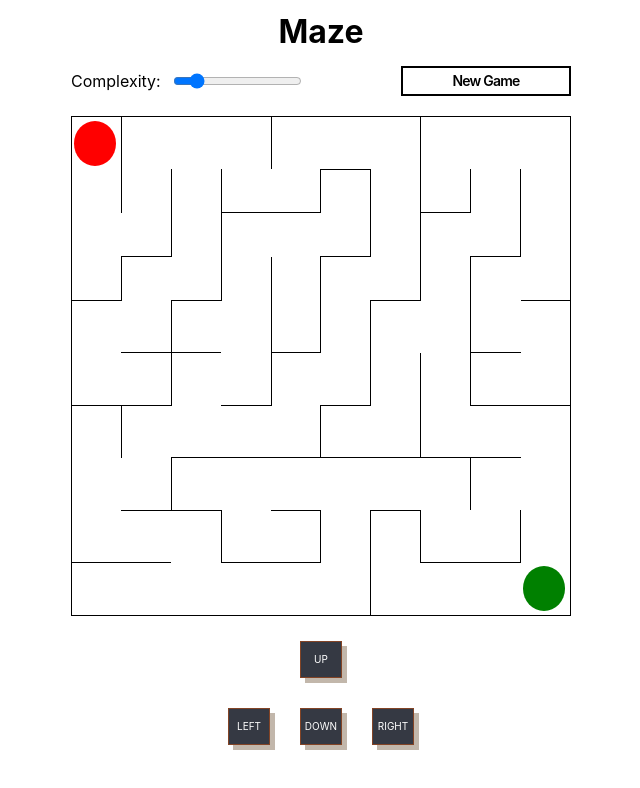
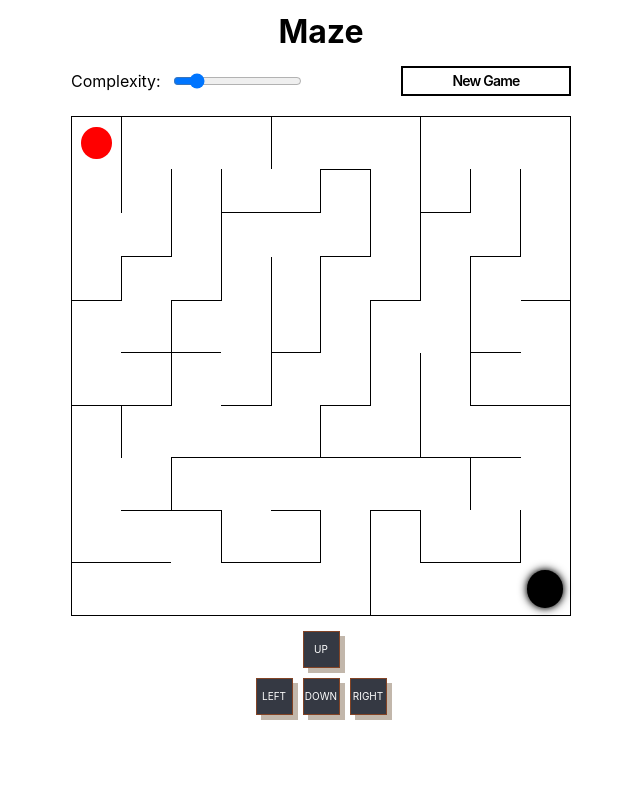
Before and after one commit to Bedlam343/A-Maze-Ing, a React (Vite) app: page / in a window 1280 px wide. Shown: the top 788 px of the page, without its empty margins (319-959 px from the left). Built offline with nearby package versions, Linux system fonts and the light colour scheme.

Commit message:
Black hole target

```diff
--- a/src/components/Maze.tsx
+++ b/src/components/Maze.tsx
@@ -24,13 +24,23 @@ const Maze = ({ maze, playerPos }: PropsType) => {
       classes.push("leftWall");
     }
 
+    // draw destination
+    if (row === maze.length - 1 && col === maze[0].length - 1) {
+      classes.push("destination");
+    }
     // draw player
     if (row === playerPos[0] && col === playerPos[1]) {
       classes.push("player");
     }
-    // draw destination
-    if (row === maze.length - 1 && col === maze[0].length - 1) {
-      classes.push("destination");
+
+    // win condition
+    if (
+      row === maze.length - 1 &&
+      col === maze[0].length - 1 &&
+      row === playerPos[0] &&
+      col === playerPos[1]
+    ) {
+      classes.push("win");
     }
 
     return classes.join(" ");
@@ -46,7 +56,9 @@ const Maze = ({ maze, playerPos }: PropsType) => {
                 key={`cell-${cIndex}`}
                 className={makeClassName(rIndex, cIndex)}
               >
-                <div />
+                <div className="cell-inside">
+                  <div className="ball" />
+                </div>
               </td>
             ))}
           </tr>
--- a/src/styles/Controls.css
+++ b/src/styles/Controls.css
@@ -13,8 +13,8 @@
   border: 1px solid #834426;
   box-shadow: 5px 5px #c2b7ab;
   color: #ffffff;
-  width: 40px;
-  margin: 15px;
+  width: 35px;
+  margin: 5px;
   text-align: center;
 
   &:hover {
--- a/src/styles/Maze.css
+++ b/src/styles/Maze.css
@@ -21,20 +21,48 @@
   border-left: 1px solid #000;
 }
 
-.player div {
-  position: relative;
-  left: 1px;
-  height: 90%;
-  width: 90%;
+.cell-inside {
+  display: flex;
+  justify-content: center;
+  align-items: center;
+  width: 100%;
+  height: 100%;
+}
+
+.player div div {
+  height: 65%;
+  width: 65%;
   background: red;
   border-radius: 50%;
 }
 
-.destination div {
-  position: relative;
+.destination div div {
+  width: 75%;
+  height: 75%;
+  border-radius: 50%;
+  background-color: black;
+  -webkit-animation: glowing 1s ease-in-out infinite alternate;
+  -moz-animation: glowing 1s ease-in-out infinite alternate;
+  animation: glowing 1s ease-in-out infinite alternate;
+}
+@-webkit-keyframes glowing {
+  from {
+    box-shadow: 0 0 6px black, 0 0 12px black;
+  }
+  to {
+    box-shadow: 0 0 12px black;
+  }
+}
+
+/*
+.destination div div {
   left: 1px;
   height: 90%;
   width: 90%;
   background: green;
   border-radius: 50%;
+} */
+
+.win {
+  background: orange;
 }
```
